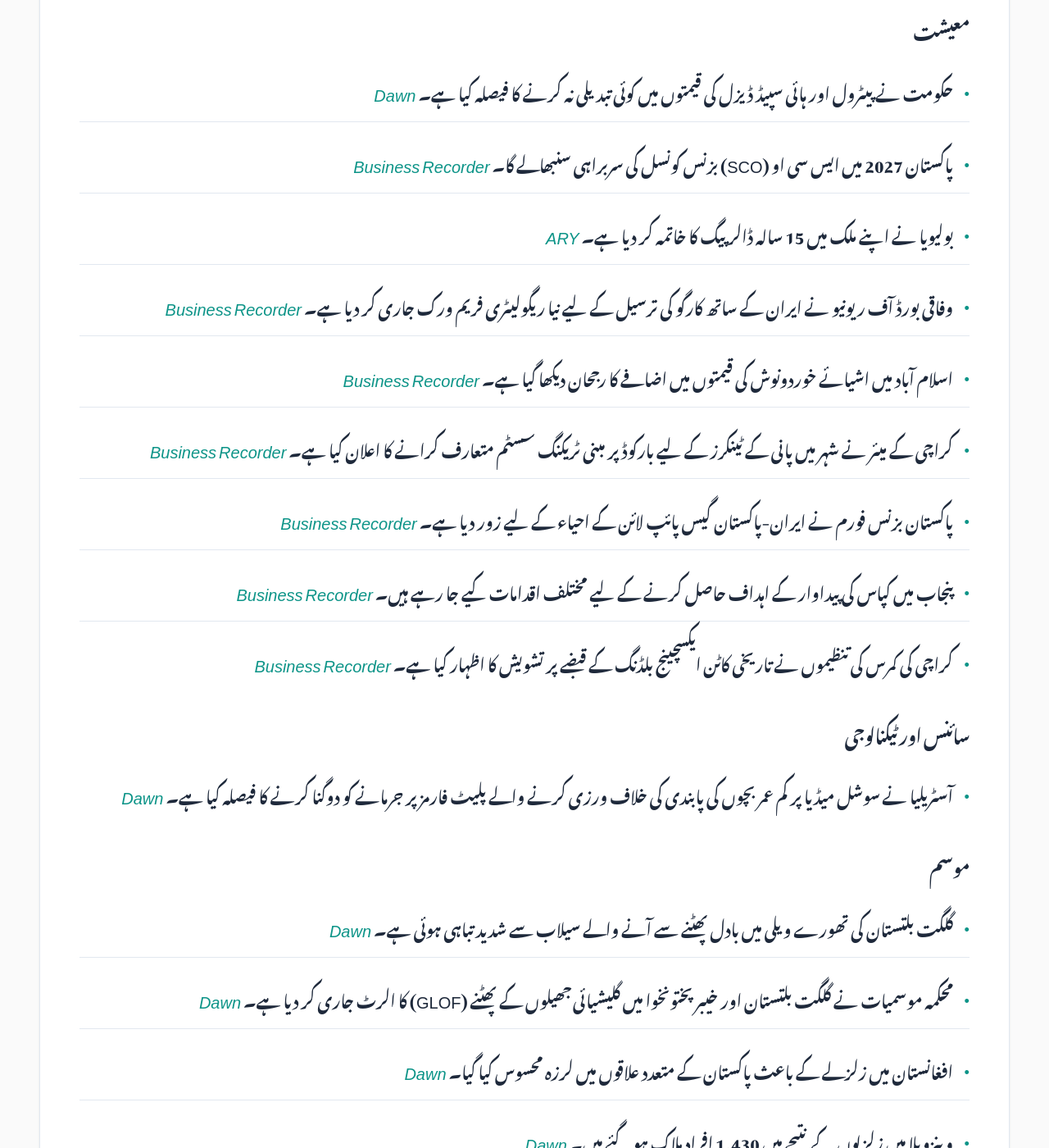
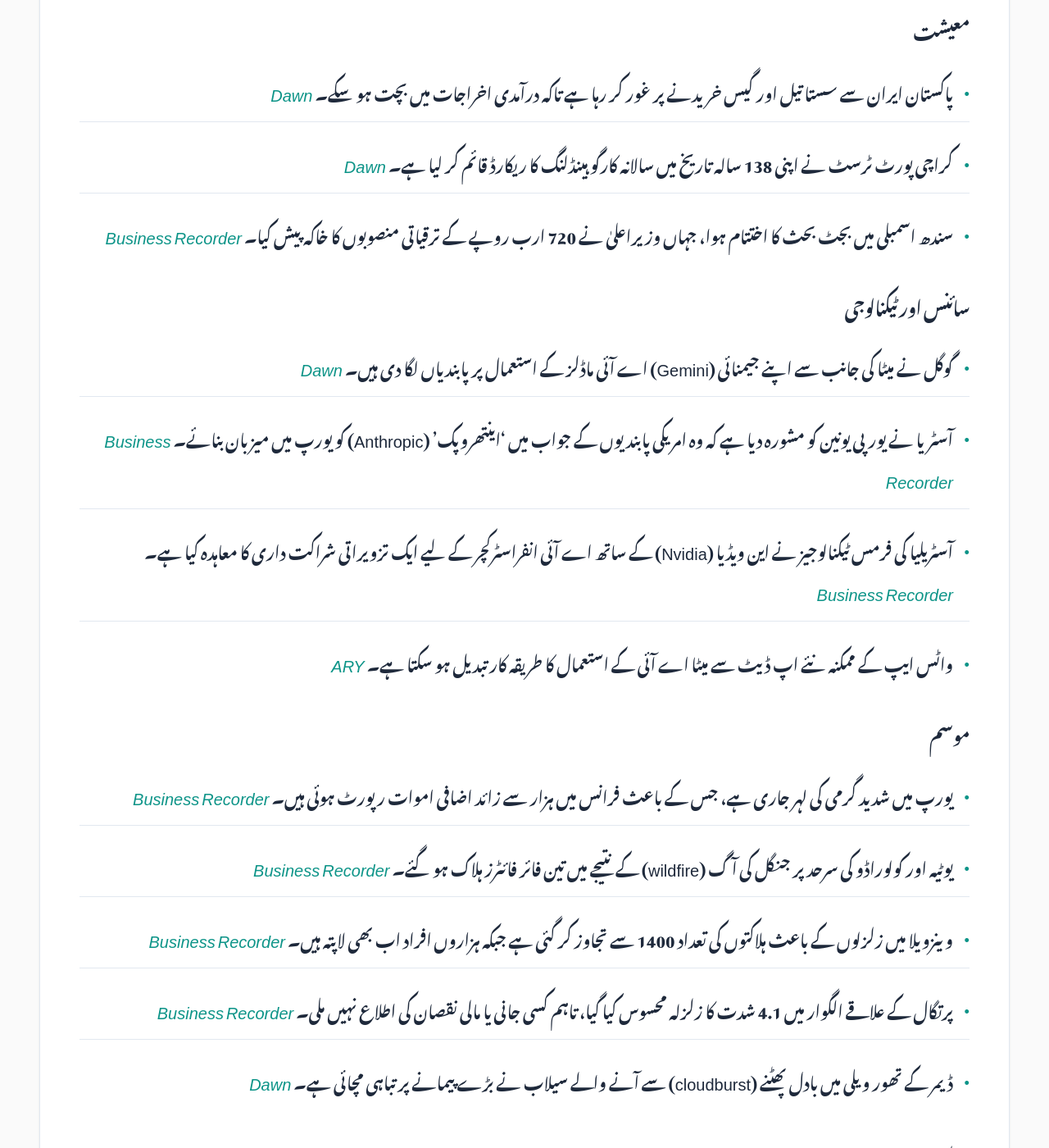
Before and after one commit to zsubzwary/news, a Jekyll site: the page built from ur/index.md, in a window 1280 px wide and 1400 px high, scrolled down 528 px. Shown: the whole window at 82% size. Built offline with Jekyll 4.4.1, drawn with Linux system fonts in a browser that asks for light colours; some web fonts are replaced; comment, search, counter and statistics services are not loaded; some of the changed text lies outside the part shown.

Commit message:
DateTime; 2026-06-28T16:10:42.458Z

```diff
--- a/ur/index.md
+++ b/ur/index.md
@@ -7,58 +7,56 @@ rtl: true
 
 پاکستان کی تازہ خبروں کا خلاصہ
 
- &lrm; 28-Jun-2026 09:10PKT
+ &lrm; 28-Jun-2026 21:10PKT
 
 پڑھنے کا وقت : 5 منٹ
 
 ### معیشت
-- حکومت نے پیٹرول اور ہائی سپیڈ ڈیزل کی قیمتوں میں کوئی تبدیلی نہ کرنے کا فیصلہ کیا ہے۔ *[Dawn](https://www.dawn.com/news/2011121/minister-says-govt-not-giving-preference-to-any-sector-after-petrol-diesel-prices-kept-unchanged)*
-- پاکستان 2027 میں ایس سی او (SCO) بزنس کونسل کی سربراہی سنبھالے گا۔ *[Business Recorder](https://www.brecorder.com/news/40427516/pakistan-to-assume-chairmanship-of-sco-business-council)*
-- بولیویا نے اپنے ملک میں 15 سالہ ڈالر پیگ کا خاتمہ کر دیا ہے۔ *[ARY](https://arynews.tv/bolivia-ends-15-year-dollar-peg)*
-- وفاقی بورڈ آف ریونیو نے ایران کے ساتھ کارگو کی ترسیل کے لیے نیا ریگولیٹری فریم ورک جاری کر دیا ہے۔ *[Business Recorder](https://www.brecorder.com/news/40427464/fbr-issues-framework-of-cargo-transportation-to-and-from-iran)*
-- اسلام آباد میں اشیائے خوردونوش کی قیمتوں میں اضافے کا رجحان دیکھا گیا ہے۔ *[Business Recorder](https://www.brecorder.com/news/40427454/islamabad-prices-of-essential-kitchen-items-show-upward-trend)*
-- کراچی کے میئر نے شہر میں پانی کے ٹینکرز کے لیے بارکوڈ پر مبنی ٹریکنگ سسٹم متعارف کرانے کا اعلان کیا ہے۔ *[Business Recorder](https://www.brecorder.com/news/40427514/murtaza-announces-barcode-system-for-water-tankers)*
-- پاکستان بزنس فورم نے ایران-پاکستان گیس پائپ لائن کے احیاء کے لیے زور دیا ہے۔ *[Business Recorder](https://www.brecorder.com/news/40427458/pbf-pushes-for-revival-of-iran-pakistan-gas-pipeline)*
-- پنجاب میں کپاس کی پیداوار کے اہداف حاصل کرنے کے لیے مختلف اقدامات کیے جا رہے ہیں۔ *[Business Recorder](https://www.brecorder.com/news/40427468/efforts-being-made-to-achieve-cotton-production-target-sahoo)*
-- کراچی کی کمرس کی تنظیموں نے تاریخی کاٹن ایکسچینج بلڈنگ کے قبضے پر تشویش کا اظہار کیا ہے۔ *[Business Recorder](https://www.brecorder.com/news/40427457/rehan-expresses-concern-over-sealing-of-cotton-exchange-building)*
+- پاکستان ایران سے سستا تیل اور گیس خریدنے پر غور کر رہا ہے تاکہ درآمدی اخراجات میں بچت ہو سکے۔ *[Dawn](https://www.dawn.com/news/2011414/pakistan-mulling-purchase-of-cheaper-oil-gas-from-iran-petroleum-minister)*
+- کراچی پورٹ ٹرسٹ نے اپنی 138 سالہ تاریخ میں سالانہ کارگو ہینڈلنگ کا ریکارڈ قائم کر لیا ہے۔ *[Dawn](https://www.dawn.com/news/2011398/karachi-port-trust-sets-cargo-handling-record-in-138-year-history-maritime-minister)*
+- سندھ اسمبلی میں بجٹ بحث کا اختتام ہوا، جہاں وزیراعلیٰ نے 720 ارب روپے کے ترقیاتی منصوبوں کا خاکہ پیش کیا۔ *[Business Recorder](https://www.brecorder.com/news/40427545/sindh-assembly-concludes-budget-debate-as-cm-outlines-rs720bn-development-plan)*
 
 ### سائنس اور ٹیکنالوجی
-- آسٹریلیا نے سوشل میڈیا پر کم عمر بچوں کی پابندی کی خلاف ورزی کرنے والے پلیٹ فارمز پر جرمانے کو دوگنا کرنے کا فیصلہ کیا ہے۔ *[Dawn](https://www.dawn.com/news/2011172/australia-to-double-fine-on-platforms-for-flouting-teen-social-media-ban)*
+- گوگل نے میٹا کی جانب سے اپنے جیمنائی (Gemini) اے آئی ماڈلز کے استعمال پر پابندیاں لگا دی ہیں۔ *[Dawn](https://www.dawn.com/news/2011390/google-limits-metas-use-of-its-gemini-ai-models-report)*
+- آسٹریا نے یورپی یونین کو مشورہ دیا ہے کہ وہ امریکی پابندیوں کے جواب میں 'اینتھروپک' (Anthropic) کو یورپ میں میزبان بنائے۔ *[Business Recorder](https://www.brecorder.com/news/40427550/austria-urges-europe-to-host-anthropic-following-us-curbs-on-ai-access)*
+- آسٹریلیا کی فرمس ٹیکنالوجیز نے این ویڈیا (Nvidia) کے ساتھ اے آئی انفراسٹرکچر کے لیے ایک تزویراتی شراکت داری کا معاہدہ کیا ہے۔ *[Business Recorder](https://www.brecorder.com/news/40427543/australias-firmus-technologies-strikes-ai-access-deal-with-nvidia)*
+- واٹس ایپ کے ممکنہ نئے اپ ڈیٹ سے میٹا اے آئی کے استعمال کا طریقہ کار تبدیل ہو سکتا ہے۔ *[ARY](https://arynews.tv/whatsapp-introduces-new-side-chat-with-meta-ai)*
 
 ### موسم
-- گلگت بلتستان کی تھورے ویلی میں بادل پھٹنے سے آنے والے سیلاب سے شدید تباہی ہوئی ہے۔ *[Dawn](https://www.dawn.com/news/2011243/cloudburst-induced-floods-wreak-havoc-in-diamers-thore-valley)*
-- محکمہ موسمیات نے گلگت بلتستان اور خیبر پختونخوا میں گلیشیائی جھیلوں کے پھٹنے (GLOF) کا الرٹ جاری کر دیا ہے۔ *[Dawn](https://www.dawn.com/news/2011118/pmd-issues-glof-alert-for-gb-kp-amid-soaring-temperatures)*
-- افغانستان میں زلزلے کے باعث پاکستان کے متعدد علاقوں میں لرزہ محسوس کیا گیا۔ *[Dawn](https://www.dawn.com/news/2011273/tremors-felt-across-most-parts-of-pakistan)*
-- وینزویلا میں زلزلوں کے نتیجے میں 1,430 افراد ہلاک ہو گئے ہیں۔ *[Dawn](https://www.dawn.com/news/2011171/venezuela-quakes-kill-almost-1500-with-millions-more-in-need)*
+- یورپ میں شدید گرمی کی لہر جاری ہے، جس کے باعث فرانس میں ہزار سے زائد اضافی اموات رپورٹ ہوئی ہیں۔ *[Business Recorder](https://www.brecorder.com/news/40427539/record-heatwave-grips-europe-as-france-warns-death-toll-set-to-rise)*
+- یوٹیہ اور کولوراڈو کی سرحد پر جنگل کی آگ (wildfire) کے نتیجے میں تین فائر فائٹرز ہلاک ہو گئے۔ *[Business Recorder](https://www.brecorder.com/news/40427538/three-firefighters-killed-2-injured-in-snyder-wildfire-on-utah-colorado-border)*
+- وینزویلا میں زلزلوں کے باعث ہلاکتوں کی تعداد 1400 سے تجاوز کر گئی ہے جبکہ ہزاروں افراد اب بھی لاپتہ ہیں۔ *[Business Recorder](https://www.brecorder.com/news/40427533/thirty-three-people-rescued-thousands-still-missing-after-venezuela-quakes)*
+- پرتگال کے علاقے الگوار میں 4.1 شدت کا زلزلہ محسوس کیا گیا، تاہم کسی جانی یا مالی نقصان کی اطلاع نہیں ملی۔ *[Business Recorder](https://www.brecorder.com/news/40427547/earthquake-of-magnitude-41-strikes-southern-portugal)*
+- ڈیمر کے تھور ویلی میں بادل پھٹنے (cloudburst) سے آنے والے سیلاب نے بڑے پیمانے پر تباہی مچائی ہے۔ *[Dawn](https://www.dawn.com/news/2011243/cloudburst-induced-floods-wreak-havoc-in-diamers-thore-valley)*
 
 ### سیاست
-- وفاقی وزارتِ داخلہ کے آڈٹ میں سنگین مالی بے ضابطگیوں کا انکشاف ہوا ہے۔ *[Dawn](https://www.dawn.com/news/2011270/interior-ministry-tops-agp-audit-irregularities)*
-- علیمہ خان نے عمران خان کی تنہائی میں قید کے خلاف عدالت میں چیلنج دائر کر دیا ہے۔ *[Dawn](https://www.dawn.com/news/2011160/aleema-challenges-pti-founder-imran-khans-solitary-confinement-before-ihc)*
-- وزیر اعظم شہباز شریف نے بھارت پر پاکستان کے امن کو سبوتاژ کرنے کے لیے پراکسیز کے استعمال کا الزام لگایا ہے۔ *[Dawn](https://www.dawn.com/news/2011102/india-increasingly-resorting-to-covert-tactics-proxies-to-undermine-peace-in-pakistan-pm-shehbaz)*
-- پی ٹی آئی نے پنجاب حکومت کے مجوزہ 'اینٹی سوشل بیہیویئر بل' کی سخت مخالفت کی ہے۔ *[Business Recorder](https://www.brecorder.com/news/40427462/anti-social-behaviour-bill-punjab-govts-proposed-law-seeks-to-weaken-civil-liberties-pti)*
-- برطانیہ نے علاقائی استحکام کے لیے پاکستان کی کوششوں کو سراہا ہے۔ *[Business Recorder](https://www.brecorder.com/news/40427459/cooper-appreciates-paks-efforts-for-peace)*
-- جماعت اسلامی نے کراچی میونسپل کارپوریشن کے لیے 300 ارب روپے کا 'شیڈو بجٹ' پیش کیا ہے۔ *[Business Recorder](https://www.brecorder.com/news/40427465/ji-presents-rs300bn-shadow-budget-for-kmc)*
+- ایران کے وزیر خارجہ نے خبردار کیا ہے کہ ہرمز کے راستوں میں کسی بھی قسم کی مداخلت سے خطے میں کشیدگی میں اضافہ ہوگا۔ *[Dawn](https://www.dawn.com/news/2011386/after-tit-for-tat-strikes-by-us-and-iran-araghchi-says-any-challenge-to-hormuz-routes-will-increase-tensions)*
+- پاکستان پیپلز پارٹی نے 28 ویں آئینی ترمیم پر تحفظات کا اظہار کرتے ہوئے صوبائی خودمختاری کے تحفظ پر زور دیا۔ *[Dawn](https://www.dawn.com/news/2011411/provincial-autonomy-must-remain-free-from-interference-nothing-in-black-and-white-on-28th-amendment-yet-ppp)*
+- ڈونلڈ ٹرمپ نے امریکہ کی 250 ویں سالگرہ کے موقع پر اپنی تصویر کے ساتھ ایک نیا خصوصی پاسپورٹ متعارف کرایا ہے۔ *[Dawn](https://www.dawn.com/news/2011242/trump-unveils-new-us-passport-with-his-image)*
+- بنگلہ دیش کی سابق وزیراعظم شیخ حسیہ نے اسی سال ڈھاکہ واپسی کا عزم ظاہر کیا ہے۔ *[Dawn](https://www.dawn.com/news/2011401/bangladeshs-fugitive-ex-pm-sheikh-hasina-says-will-return-to-dhaka-this-year)*
+- پاکستان اور یورپی یونین نے مشرق وسطیٰ میں جنگ بندی برقرار رکھنے اور مذاکرات کے ذریعے مسائل حل کرنے پر زور دیا۔ *[Business Recorder](https://www.brecorder.com/news/40427531/pakistan-eu-call-for-upholding-middle-east-ceasefire-maintaining-dialogue)*
 
 ### قومی
-- کراچی کے گلیستانِ جوہر میں رینجرز کے ہیڈ کوارٹر پر حملے میں تین اہلکار شہید ہو گئے۔ *[Dawn](https://www.dawn.com/news/2011178/3-sindh-rangers-personnel-martyred-during-attack-on-local-headquarters-in-karachis-gulistan-i-jauhar-sindh-ig)*
-- بلوچستان میں دہشت گردوں کے خلاف آپریشن کے دوران 8 دہشت گرد ہلاک کر دیے گئے۔ *[Dawn](https://www.dawn.com/news/2011113/8-terrorists-killed-in-high-tempo-intelligence-operations-in-balochistan-ispr)*
-- سپریم کورٹ نے جائیداد کے تنازعات کے فیصلے میں معاشی حقیقتوں کو مدنظر رکھنے کی ہدایت کی ہے۔ *[Dawn](https://www.dawn.com/news/2011267/supreme-court-cautions-courts-on-property-disputes-amid-soaring-prices)*
-- مظفرآباد میں تاجروں اور ٹرانسپورٹرز نے مارکیٹوں اور نقل و حمل کے معمولات بحال کرنے کا اعلان کیا ہے۔ *[Dawn](https://www.dawn.com/news/2011175/traders-to-resume-business-activities-in-muzaffarabad-distance-themselves-from-jaac)*
-- بھارت کی جیل میں دم توڑنے والے پاکستانی ماہی گیر کی میت کراچی پہنچ گئی۔ *[Business Recorder](https://www.brecorder.com/news/40427515/pak-fisherman-die-in-indian-jail-laid-to-rest-in-keamari)*
-- انسانی اعضاء کی اسمگلنگ کے کیس میں ایف آئی اے کو پانچ ملزمان کا ریمانڈ مل گیا۔ *[Business Recorder](https://www.brecorder.com/news/40427456/smuggling-of-human-placentas-case-court-grants-fia-remand-of-suspects)*
-- وزیراعلیٰ پنجاب نے بچی منتہا کے معاملے میں انصاف فراہم کرنے کا عہد کیا ہے۔ *[Business Recorder](https://www.brecorder.com/news/40427467/cm-punjab-stands-with-family-of-young-muntaha-pledges-justice)*
+- کراچی میں رینجرز کی تنصیب پر دہشت گردانہ حملہ ناکام ہو گیا، جس میں 3 اہلکار شہید ہوئے۔ *[Dawn](https://www.dawn.com/news/2011178/3-personnel-martyred-as-attack-on-rangers-facility-in-karachi-foiled-ispr)*
+- پیمرا نے مذہبی جذبات مجروح کرنے پر جی او نیوز کا لائسنس 15 دن کے لیے معطل کر دیا۔ *[Dawn](https://www.dawn.com/news/2011377/pemra-suspends-geo-news-transmission-for-15-days)*
+- باجوڑ میں کوڈکواٹر ڈرون حملے کے نتیجے میں ایک بچے کی موت اور ایک خاتون زخمی ہوگئی۔ *[Dawn](https://www.dawn.com/news/2011415/child-killed-woman-injured-in-suspected-quadcopter-attack-in-kps-bajaur-police-sources)*
+- سرگودھا میں ایک قتل کے کیس کے سلسلے میں مشتبہ شخص کی دکان پر غصہ مجمع نے حملہ کر کے توڑ پھوڑ کی۔ *[Dawn](https://www.dawn.com/news/2011300/mob-vandalises-suspects-shop-in-murder-case)*
+- آڈیٹر جنرل کی رپورٹ میں وزارت داخلہ میں بڑے مالیاتی بے ضابطگیوں اور طریقہ کار کی خلاف ورزیوں کا انکشاف کیا گیا ہے۔ *[Dawn](https://www.dawn.com/news/2011270/interior-ministry-tops-agp-audit-irregularities)*
+- لاہور میں ایک مدرسے کے طالب علم کی تشدد کے باعث موت واقع ہوگئی۔ *[Dawn](https://www.dawn.com/news/2011295/seminary-student-dies-of-torture-in-lahore)*
 
 ### بین الاقوامی
-- ڈونلڈ ٹرمپ نے اپنی تصویر پر مشتمل نیا امریکی پاسپورٹ پیش کر دیا ہے۔ *[Dawn](https://www.dawn.com/news/2011242/trump-unveils-new-us-passport-with-his-image)*
-- امن معاہدے کے باوجود اسرائیل نے لبنان پر فضائی حملے جاری رکھے ہیں۔ *[Dawn](https://www.dawn.com/news/2011244/lebanon-hit-by-israel-again-despite-signing-peace-deal)*
-- متحدہ عرب امارات اور ایران کے درمیان پروازیں یکم جولائی سے دوبارہ شروع ہوں گی۔ *[Dawn](https://www.dawn.com/news/2011240/uae-iran-to-resume-flights-from-july-1-official-says)*
-- برطانیہ نے پناہ گزینوں کے لیے نئے قانونی راستے کھولنے کا اعلان کیا ہے۔ *[Dawn](https://www.dawn.com/news/2011157/uk-to-expand-refugee-sponsorship-schemes)*
-- امریکہ اور ایران کے درمیان فوجی حملوں نے خطے میں کشیدگی پیدا کر دی ہے۔ *[Dawn](https://www.dawn.com/news/2011094/us-and-iran-trade-strikes-putting-fresh-strain-on-mideast-ceasefire)*
+- سعودی عرب میں آرامکو کا ہیلی کاپٹر گرنے سے 14 افراد ہلاک ہو گئے۔ *[Dawn](https://www.dawn.com/news/2011406/aramco-helicopter-crash-kills-14-in-saudi-arabia)*
+- فرانس میں ایک سولین طیارے کے گرنے سے 11 افراد ہلاک ہو گئے۔ *[Dawn](https://www.dawn.com/news/2011407/civilian-plane-crash-kills-11-in-france-local-authorities)*
+- ایران اور امریکہ کے درمیان کشیدگی میں اضافہ ہو رہا ہے اور دونوں ممالک ایک دوسرے پر حملوں کے ذمہ دار ہیں۔ *[Business Recorder](https://www.brecorder.com/news/40427532/iran-us-continue-escalating-attacks-recriminations-over-peace-deal)*
 
 ### کھیل
-- فٹ بال ورلڈ کپ میں پرتگال اور کولمبیا کا مقابلہ برابر رہا۔ *[ARY](https://arynews.tv/portugal-draw-with-world-cup-group-k-winners-colombia)*
-- کرکٹ/فٹ بال ورلڈ کپ کے مختلف مقابلوں میں انگلینڈ اور کروشیا نے کامیابی حاصل کی۔ *[ARY](https://arynews.tv/england-win-world-cup-group-croatia-and-ghana-through)*
-- فٹ بال ورلڈ کپ سے ٹیموں کے باہر ہونے کے بعد یوگو سوا کے ادارے نے چارٹر فلائٹ منسوخ کر دی۔ *[ARY](https://arynews.tv/uruguay-body-reportedly-cancels-charter-flight-following-world-cup-exit)*
+- انگلینڈ کے ٹیسٹ کپتان بین اسٹوکس نے بین الاقوامی کرکٹ سے ریٹائرمنٹ کا اعلان کر دیا ہے۔ *[Dawn](https://www.dawn.com/news/2011416/england-test-captain-ben-stokes-to-retire-from-international-cricket)*
+- فٹ بال ورلڈ کپ میں لیونل میسی نے جوڈان کے خلاف میچ میں گول کر کے اپنی فارم برقرار رکھی۔ *[Dawn](https://www.dawn.com/news/2011368/messi-scores-again-as-argentina-beat-jordan-head-into-fifa-world-cup-last-32-on-a-high)*
+- ویمبلڈن کے ٹورنامنٹ کا آغاز ہو رہا ہے جہاں جانک سنر اپنے ٹائٹل کا دفاع کریں گے۔ *[Business Recorder](https://www.brecorder.com/news/40427537/sinner-begins-wimbledon-defence-sabalenka-seeks-first-title)*
+- ورلڈ کپ کے گروپ مرحلے کے اختتام پر جمہوریہ کانگو کو اگلے مرحلے کے لیے کوالیفائی کرنے میں کامیابی ملی۔ *[Dawn](https://www.dawn.com/news/2011372/dr-congo-advance-but-iran-out-as-wild-world-cup-group-stage-wraps)*
+- ورلڈ کپ کے دوران پرتگال اور کروشیا کے میچ کے ٹکٹوں کی قیمتیں آسمان سے باتیں کر رہی ہیں۔ *[Business Recorder](https://www.brecorder.com/news/40427548/ticket-prices-skyrocket-for-portugal-game-against-croatia-in-toronto)*
 
 ### دیگر
-- محرم الحرام کے دوران ریسکیو 1122 نے سندھ بھر میں 1,200 سے زائد طبی عملہ تعینات کیا۔ *[Business Recorder](https://www.brecorder.com/news/40427518/rescue-1122-deploys-over-1200-emergency-personnel-during-muharram)*
+- سندھ کے ایک سرکاری اسکول نے عالمی سطح پر بہترین اسکولوں کے ٹاپ 10 فائنلسٹ میں جگہ بنائی ہے۔ *[Dawn](https://www.dawn.com/news/2011207/govt-school-in-hyderabad-among-top-10-finalists-for-worlds-best-school-prizes)*
+- ٹائیوان کے میوزک ایوارڈز میں جولن تسائی نے بہترین ایلبم کا اعزاز حاصل کیا۔ *[Business Recorder](https://www.brecorder.com/news/40427544/mandopop-megastar-jolin-tsai-wins-best-album-at-taiwans-annual-music-awards)*
+- گیمنگ کی دنیا میں 'GTA 6' کی لانچنگ کے حوالے سے خبر ہے کہ یہ مکمل طور پر ڈیجیٹل ہوگی۔ *[ARY](https://arynews.tv/gta-6-will-be-all-digital-for-launch-and-beyond-rockstar-insists-on-code-in-box-version)*
```
